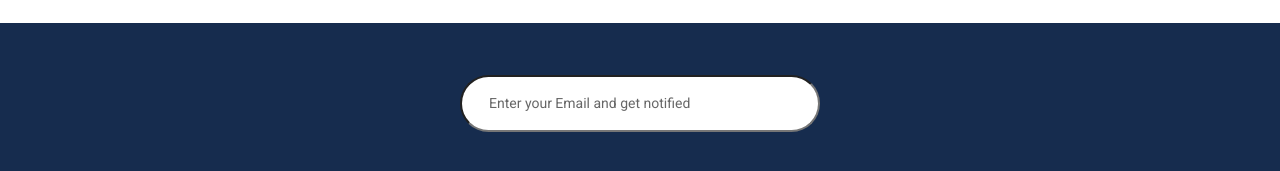
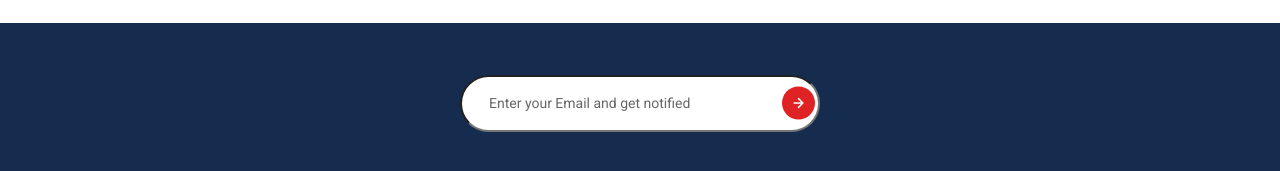
Before and after one commit to AnastasiyaDev97/lead-advisors, a React (Vite) app: page / in a window 1280 px wide. Shown: the part 617-788 px from the top of the page. Built offline with nearby package versions, Linux system fonts and the light colour scheme.

Commit message:
feat: add Button

```diff
--- /dev/null
+++ b/src/components/Button/Button.module.scss
@@ -0,0 +1,52 @@
+@import '../../styles/media.scss';
+@import '../../styles/variables.scss';
+
+.button {
+  display: flex;
+  align-items: center;
+  justify-content: center;
+  min-height: 33px;
+  min-width: 33px;
+  padding: 8.4px 9.2px;
+  border-radius: 40px;
+  position: relative;
+  border: none;
+}
+
+.secondary {
+  background-color: $elementBgColor;
+}
+
+.primary {
+  background-color: $buttonBgColor;
+}
+
+.navigation {
+  &::after {
+    position: absolute;
+    content: '';
+    background-repeat: no-repeat;
+    background-size: cover;
+    background-position: center;
+    background-image: url('../../assets/images/arrow-right.svg');
+    width: 15.3px;
+    height: 15.3px;
+  }
+}
+
+@include m-media(sm) {
+}
+
+@include m-media(xxxl) {
+  .button {
+    min-height: 43px;
+    min-width: 43px;
+    padding: 11px 12px;
+  }
+  .navigation {
+    &::after {
+      width: 20px;
+      height: 20px;
+    }
+  }
+}
--- /dev/null
+++ b/src/components/Button/index.tsx
@@ -0,0 +1,30 @@
+import style from './Button.module.scss';
+
+import { ButtonType, ReturnComponentType, WithChildrenType } from 'types';
+
+type ButtonPropsType = { btnclassName?: ButtonType | ButtonType[] } & WithChildrenType;
+
+export const Button = ({
+  children,
+  btnclassName,
+}: ButtonPropsType): ReturnComponentType => {
+  const buttonClassNames = (): string => {
+    let finalClassName = `${style.button}`;
+
+    if (btnclassName) {
+      if (Array.isArray(btnclassName)) {
+        btnclassName.forEach(className => {
+          finalClassName = finalClassName + ` ${style[className]}`;
+        });
+      } else {
+        finalClassName = finalClassName + `${style[btnclassName]}`;
+      }
+
+      return finalClassName;
+    }
+
+    return finalClassName;
+  };
+
+  return <button className={buttonClassNames()}>{children}</button>;
+};
--- a/src/components/Footer/index.tsx
+++ b/src/components/Footer/index.tsx
@@ -1,6 +1,7 @@
 import style from './Footer.module.scss';
 
 import { Input } from 'components';
+import { Button } from 'components/Button';
 import commonStyles from 'styles/Container.module.scss';
 import { ReturnComponentType } from 'types';
 
@@ -9,7 +10,9 @@ export const Footer = (): ReturnComponentType => {
     <footer className={style.footerBlock}>
       <div className={commonStyles.container}>
         <div className={style.footerInner}>
-          <Input />
+          <Input>
+            <Button btnclassName={['navigation', 'secondary']} />
+          </Input>
         </div>
       </div>
     </footer>
--- a/src/components/Input/Input.module.scss
+++ b/src/components/Input/Input.module.scss
@@ -3,6 +3,7 @@
 
 .inputContainer {
   padding: 5px;
+  position: relative;
 }
 
 .input {
@@ -14,6 +15,15 @@
   min-height: 41px;
   min-width: 280px;
   border-radius: 40px;
+}
+
+.inputButton {
+  position: absolute;
+  top: 50%;
+  transform: translate(0, -50%);
+  right: 10px;
+  min-width: 33px;
+  min-height: 33px;
 }
 
 input::placeholder {
@@ -33,4 +43,9 @@ input::placeholder {
     min-height: 59px;
     min-width: 440px;
   }
+  .inputButton {
+    min-width: 43px;
+    min-height: 43px;
+    right: 16px;
+  }
 }
--- a/src/components/Input/index.tsx
+++ b/src/components/Input/index.tsx
@@ -2,9 +2,11 @@ import { ChangeEvent, memo, useState } from 'react';
 
 import style from './Input.module.scss';
 
-import { ReturnComponentType } from 'types';
+import { ReturnComponentType, WithChildrenType } from 'types';
 
-export const Input = memo((): ReturnComponentType => {
+type InputPropsType = WithChildrenType;
+
+export const Input = memo(({ children }: InputPropsType): ReturnComponentType => {
   const [value, setValue] = useState('');
 
   const onChangeValue = (e: ChangeEvent<HTMLInputElement>): void => {
@@ -20,6 +22,7 @@ export const Input = memo((): ReturnComponentType => {
         value={value}
         onChange={onChangeValue}
       />
+      {children && <div className={style.inputButton}>{children}</div>}
     </div>
   );
 });
--- a/src/styles/variables.scss
+++ b/src/styles/variables.scss
@@ -1,5 +1,6 @@
 $primaryBgColor: #fff;
 $secondaryBgColor: #162c4e;
+$buttonBgColor: #1D4169;
 $elementBgColor: #df2224;
 
 $primaryTextColor: #000000;
--- /dev/null
+++ b/src/types/ButtonType.ts
@@ -0,0 +1 @@
+export type ButtonType = 'primary' | 'navigation' | 'secondary';
--- a/src/types/WithChildrenType.ts
+++ b/src/types/WithChildrenType.ts
@@ -1,3 +1,3 @@
 import type { ReactNode } from 'react';
 
-export type WithChildrenType = { children: ReactNode };
+export type WithChildrenType = { children?: ReactNode };
--- a/src/types/index.ts
+++ b/src/types/index.ts
@@ -1,3 +1,4 @@
 export type { NullableType } from 'types/NullableType';
 export type { WithChildrenType } from 'types/WithChildrenType';
 export type { ReturnComponentType } from 'types/ReturnComponentType';
+export type { ButtonType } from 'types/ButtonType';
```
